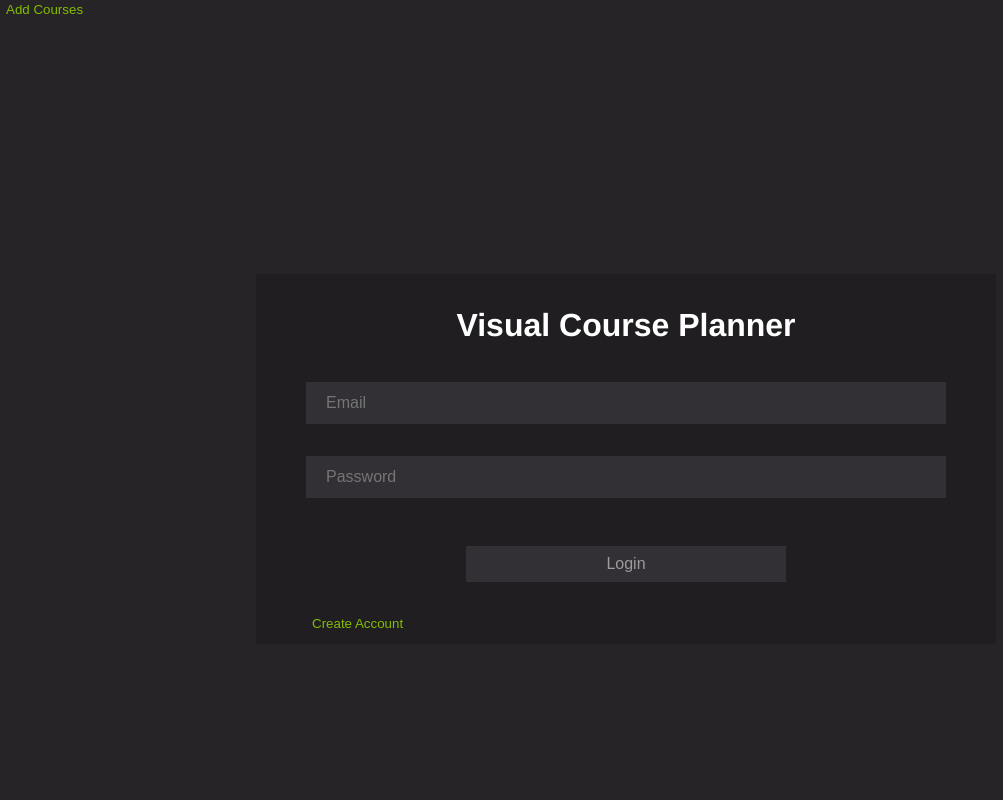
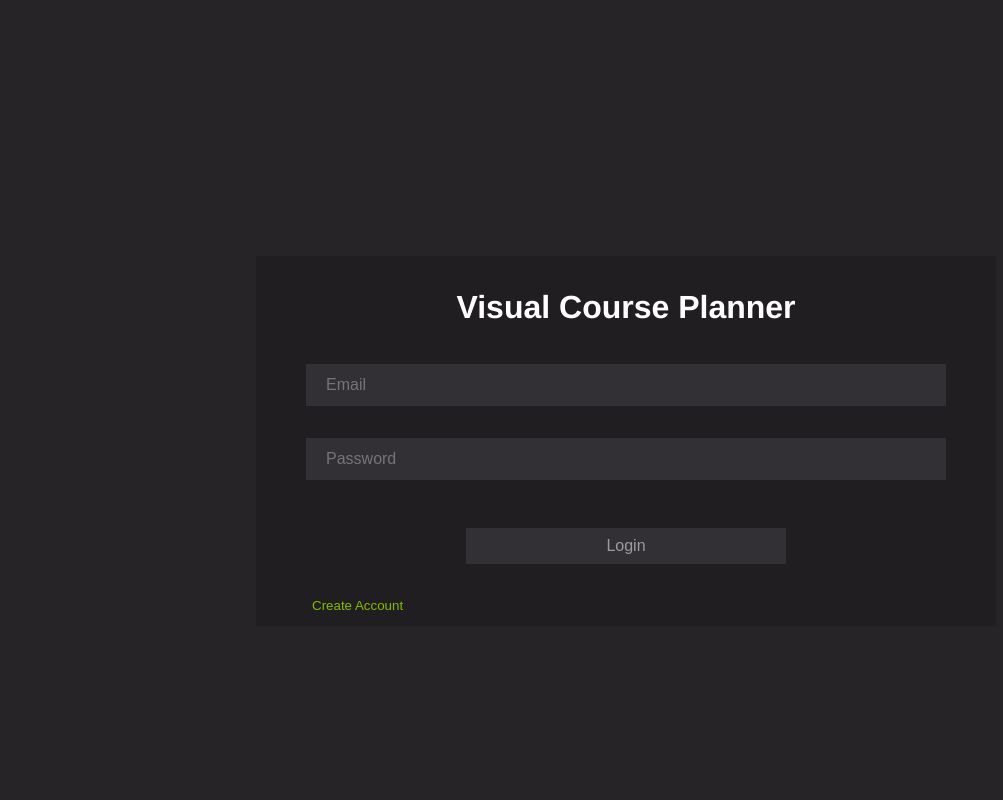
Before and after one commit to UBCO-COSC499-Winter-2018-Term-1-2/visual-course-planner, a React app in the folder client/: page / in a window 1280 px wide. Shown: the top 800 px of the page, without its empty margins (0-1003 px from the left). Built offline with nearby package versions, Linux system fonts and the light colour scheme.

Commit message:
Remove Course List Sidebar from App.js

```diff
--- a/client/src/containers/App.js
+++ b/client/src/containers/App.js
@@ -6,10 +6,6 @@ import CreateAccountMenu from '../components/Signup/CreateAccountMenu';
 import { library } from '@fortawesome/fontawesome-svg-core';
 import { faSignOutAlt } from '@fortawesome/free-solid-svg-icons';
 import ExtraStudentInfo from '../components/Signup/ExtraStudentInfo';
-import SideBarToggleButton from '../components/SideBarToggleButton/SideBarToggleButton'
-import CourseListSideBar from '../components/CourseListSideBar/CourseListSideBar'
-import Backdrop from '../components/Backdrop/Backdrop'
-
 // Font Awesome Icon Imports
 library.add(faSignOutAlt);
 
@@ -24,34 +20,11 @@ class App extends Component {
   //   this.setState( {showMenu: !this.state.showMenu});
   // }
 
-  state = {
-    drawerOpen : false
-  };
-
-  drawerClickHandler = () => {
-    const isOpen = this.state.drawerOpen;
-    this.setState(
-      {drawerOpen : !isOpen}
-    );
-  }
-
-  closeCourseListSidebar = () => {
-    this.setState({drawerOpen: false});
-  };
 
   render() {
 
-    let backdrop;
-
-    if(this.state.drawerOpen){
-      backdrop = <Backdrop click={this.closeCourseListSidebar}/>
-    }
-
     return (
         <div className="App">
-          <SideBarToggleButton click={this.drawerClickHandler}/>
-          <CourseListSideBar show={this.state.drawerOpen} close={this.closeCourseListSidebar} />
-          {backdrop}
 
           <LoginMenu  />
           {/* toggleMenu={this.toggleMenu} */}
```
